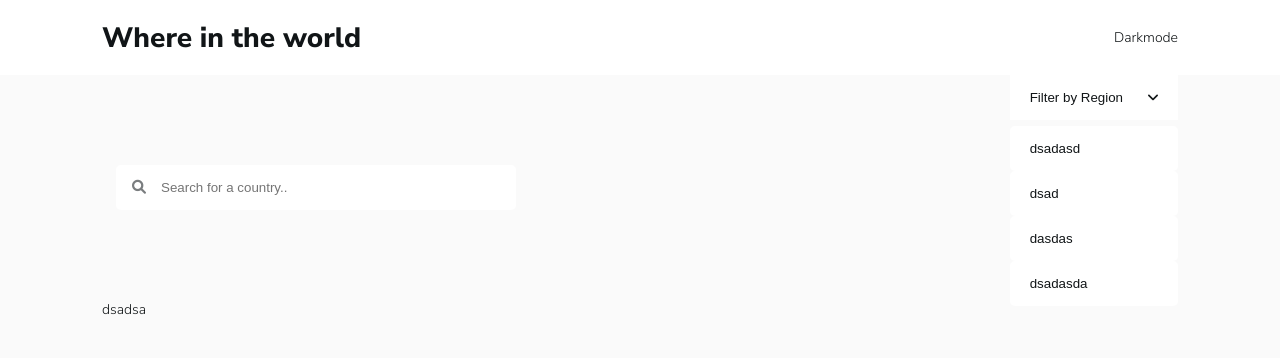
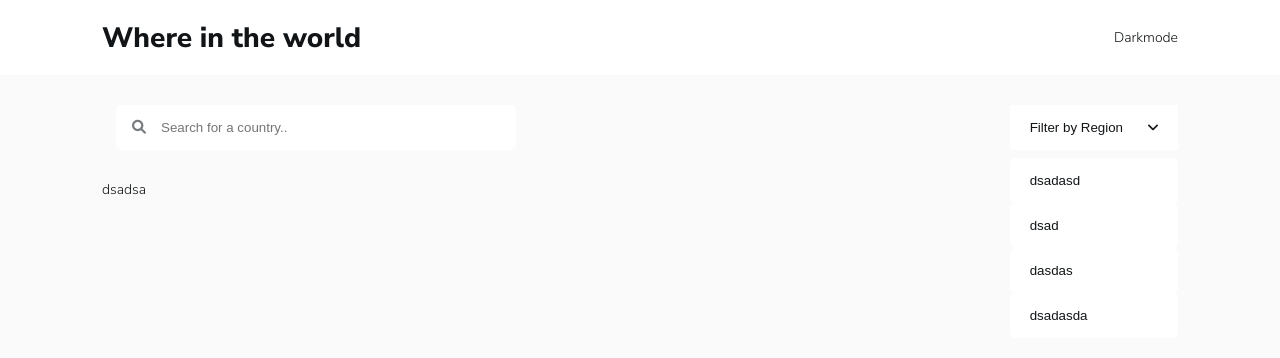
Before and after one commit to PaulPintang/vue-countries-website, a Vue app: page / in a window 1280 px wide. Both pictures are taken after a click on the button "Filter by Region". Shown: the top 358 px of the page. Built offline with nearby package versions, Linux system fonts and the light colour scheme; no server answers.

Commit message:
fixed dropdown: style conflict

```diff
--- a/src/components/Filter.vue
+++ b/src/components/Filter.vue
@@ -4,19 +4,20 @@
       <i class="fa-solid fa-magnifying-glass"></i>
       <input type="text" name="" id="" placeholder="Search for a country.." />
     </div>
-    <div>
+    <div class="filter">
       <div class="card">
         <button @click="handleFilter" class="flex-icon">
           <p>Filter by Region</p>
           <i class="fa-solid fa-angle-down"></i>
         </button>
       </div>
-
       <div v-if="show" class="items">
-        <button>dsadasd</button>
-        <button>dsad</button>
-        <button>dasdas</button>
-        <button>dsadasda</button>
+        <div class="regions">
+          <button>dsadasd</button>
+          <button>dsad</button>
+          <button>dasdas</button>
+          <button>dsadasda</button>
+        </div>
       </div>
     </div>
   </div>
@@ -49,17 +50,25 @@ export default {
   align-items: center;
   gap: 25px;
 }
+.flex {
+  align-items: center;
+}
 .search {
   padding: 30px 0;
 }
-.items button {
-  display: flex;
-  flex-direction: column;
+.items {
+  position: relative;
+}
+.regions {
   position: absolute;
-  top: 6px;
+  top: 8px;
 }
-.items button {
+.regions button {
   width: 100%;
+  text-align: left;
+}
+
+.filter {
   position: relative;
 }
 </style>
```
